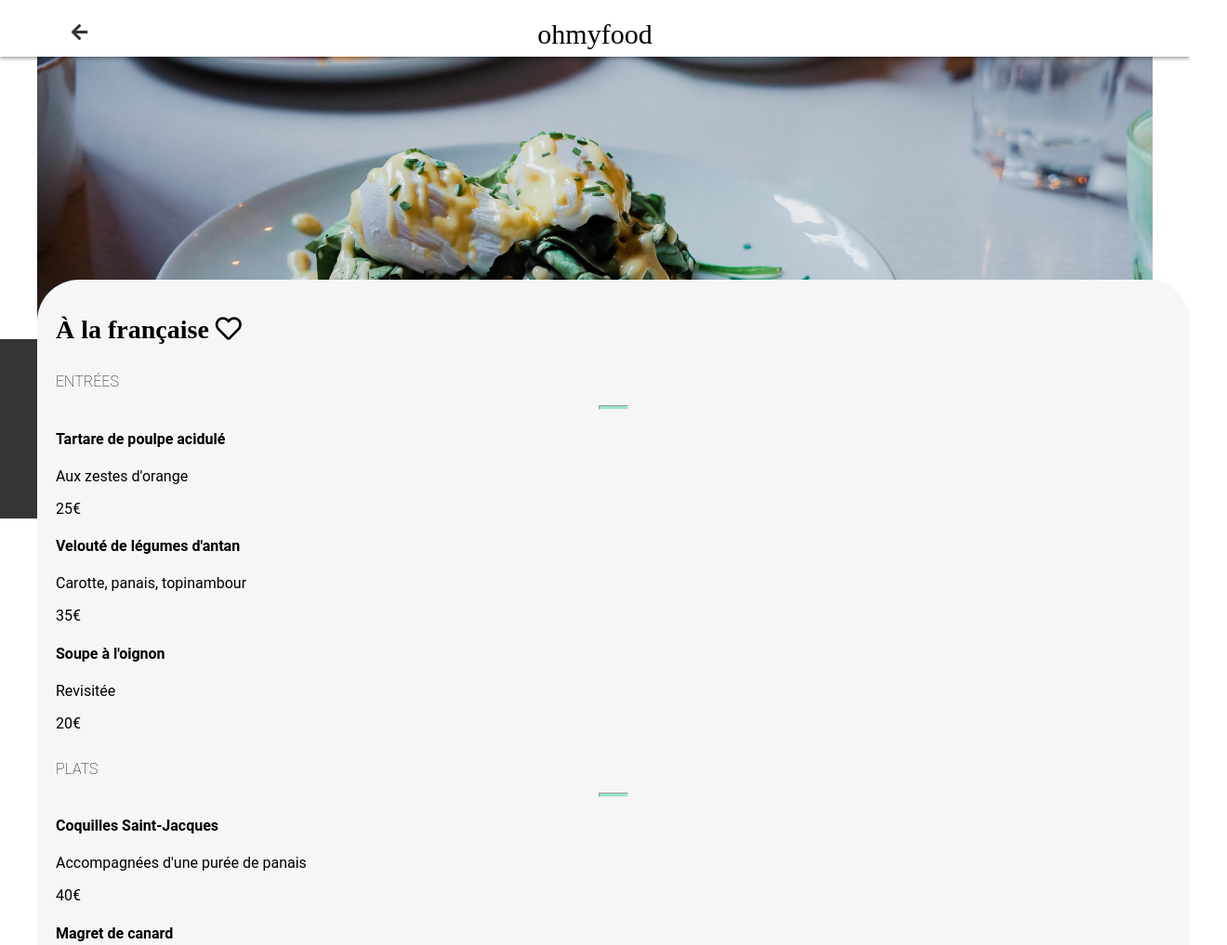
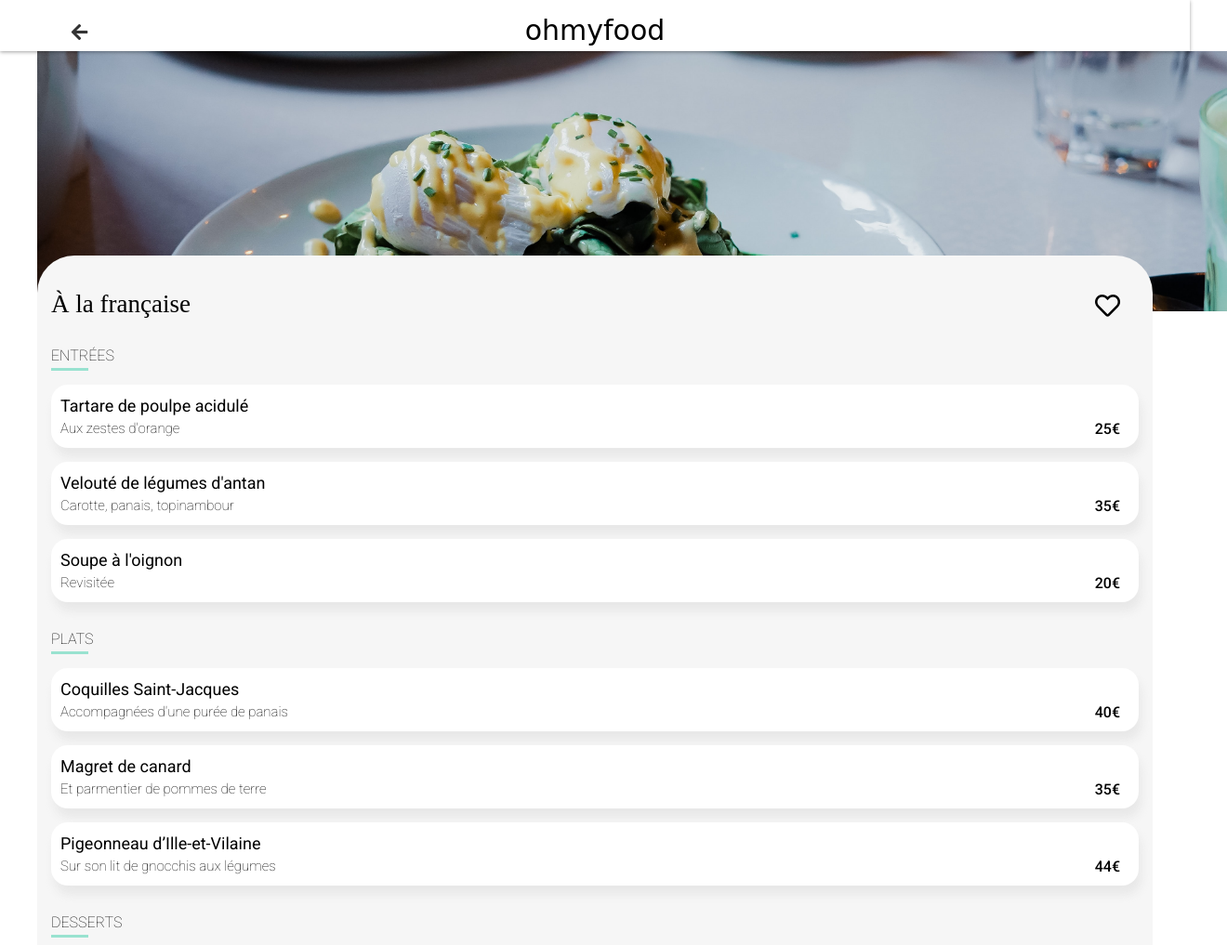
Before and after one commit to Florian-Coulpier/FlorianCoulpier_3_16112020, a plain HTML site: page menu1.html in a window 1280 px wide. Shown: the top 1017 px of the page at 93% size, 1320 px wide, since content can reach past the window. Drawn offline with Linux system fonts and the light colour scheme; a web font is replaced by a local one.

Commit message:
Le SCSS est presque terminé

```diff
--- a/css/Base/_typography.scss
+++ b/css/Base/_typography.scss
@@ -1,24 +1,16 @@
-@font-face {
-  font-family: 'Roboto';
-  src: url("../Fonts/Roboto-Regular.ttf")
-  format('ttf');
-}
+// POLICE CORPS 'ROBOTO' //
+@import url('https://fonts.googleapis.com/css2?family=Roboto:ital,wght@0,100;0,300;0,400;0,500;0,700;0,900;1,100&display=swap');
 
-@font-face {
-  font-family: 'Roboto-Thin';
-  src: url("../Fonts/Roboto-Thin.ttf")
-}
+// POLICE TITRE 'SHRIKHAND' //
 
-@font-face {
-  font-family: 'Shrikhand';
-  src: url("../Fonts/Shrikhand-Regular.otf")
-  format('otf')
-}
+@import url('https://fonts.googleapis.com/css2?family=Shrikhand&display=swap');
 
-body{
+body {
   margin: 0;
-  font-family: 'Roboto';
-  h1{
-    font-family: 'Shrikhand';
+  font-family: 'Roboto', sans-serif;
+
+  h1 {
+    font-family: 'Shrikhand', cursive;
+    font-weight: normal;
   }
 }
--- a/css/Components/_button.scss
+++ b/css/Components/_button.scss
@@ -29,7 +29,7 @@
     span {
       padding: 4px 8px;
       font-size: 14px;
-      background-color: #9356DC;
+      background-color: $colourprimaire;
       color: #fff;
       border-radius: 50%;
       position: absolute;
@@ -68,17 +68,24 @@
   }
 
   .functioning__button__taste {
-    background-color: rgb(245, 237, 255);
 
     i {
-      color: #9356DC;
+      color: rgb(126, 126, 126);
       font-size: 15px;
       position: absolute;
       left: 10%;
+
+      &:hover {
+        color: $colourprimaire;
+      }
     }
 
     p {
       margin: 0px;
+    }
+
+    &:hover {
+      background-color: rgb(245, 237, 255);
     }
   }
 
@@ -86,3 +93,23 @@
     text-decoration: none;
   }
 }
+
+// MENU //
+
+main {
+
+  .menu {
+
+    button {
+      @include button;
+      padding: 15px 45px;
+      transform: translateX(50%);
+      margin-bottom: 50px;
+
+      &:hover {
+        opacity: 0.8;
+        box-shadow: 1px 10px 10px #cfcfcf;
+      }
+    }
+  }
+}
--- a/css/Layout/_footer.scss
+++ b/css/Layout/_footer.scss
@@ -3,11 +3,11 @@ footer {
   color: #fff;
   padding: 20px 15px;
   @include desktop__footer;
-  z-index: 11;
 
   h1 {
-    font-size: 25px;
+    font-size: 18px;
     margin-top: 0px;
+    font-weight: lighter;
   }
 
   .footer__partner {
@@ -22,5 +22,6 @@ footer {
 
   p{
     margin: 8px 0px;
+
   }
 }
--- a/css/Layout/_header.scss
+++ b/css/Layout/_header.scss
@@ -1,7 +1,7 @@
 header{
   background-color: #fff;
-  box-shadow: 0px 2px 4px #0202025e;
-  padding: 20px 15px 7px 15px;
+  box-shadow: 0px 1px 4px #0202025e;
+  padding: 15px 15px 5px 15px;
   position: relative;
   z-index: 10;
 
--- a/css/Pages/_home.scss
+++ b/css/Pages/_home.scss
@@ -26,14 +26,13 @@ main{
 
   h2{
     margin: 20px 0px 12px 0px;
-    font-weight: bold;
+    font-weight: 500;
   }
 
   p{
     margin: 0px;
     font-size: 18px;
-    font-family: 'Roboto-Thin';
-    font-weight: 600;
+    font-weight: 100;
   }
 }
 
@@ -79,7 +78,7 @@ main{
     }
 
     .new {
-      background-color: $colour;
+      background-color: $colourtertiaire;
       color: #3b8673;
       padding: 6px 10px;
       font-size: 14px;
@@ -108,7 +107,7 @@ main{
 
     p{
       margin: 0px 0px 0px 15px;
-      font-weight: lighter;
+      font-weight: 300;
       color: black;
     }
 
@@ -120,7 +119,7 @@ main{
       color: black;
 
       &:hover{
-        color: linear-gradient(#FF79DA, #9356DC);
+        color: linear-gradient($coloursecondaire, $colourtertiaire);
       }
     }
   }
@@ -129,44 +128,83 @@ main{
 // MENU //
 
 main {
-  position: relative;
 
   .img__heading {
-    height: 300px;
+    height: 280px;
     width: 100%;
+    margin-top: -220px;
     object-fit: cover;
     z-index: -10;
+    position: absolute;
   }
 
   .menu {
     background-color: rgb(246, 246, 246);
-    margin-top: 100px;
-    padding: 15px 20px;
-    position: absolute;
-    width: 100%;
+    margin-top: 220px;
+    padding: 15px 15px;
     top: 140px;
-    z-index: 10;
-    border-top-left-radius: 45px;
-    border-top-right-radius: 45px;
-
+    z-index: 0;
+    border-top-left-radius: 40px;
+    border-top-right-radius: 40px;
 
     h2 {
       font-family: 'Shrikhand';
-      font-size: 28px;
+      font-size: 27px;
+      font-weight: lighter;
+    }
+
+    i {
+      float: right;
+      margin-right: 20px;
+      margin-top: 3px;
     }
 
     h3 {
       margin-top: 30px;
+      margin-bottom: 3px;
       text-transform: uppercase;
       font-weight: 200;
       font-size: 16px;
     }
 
-    hr {
-      width: 30px;
-      height: 3px;
-      background-color: $colour;
-      text-align: left;
+    .soulignement {
+      border-bottom: 3px solid #99e2d0;
+      width: 40px;
+      padding-top: 1px;
+    }
+
+    .menu__entree, .menu__plat, .menu__dessert {
+      background-color: white;
+      border-radius: 18px;
+      box-shadow: 3px 10px 10px #d6d6d669;
+      position: relative;
+      padding: 12px 0px 12px 10px;
+      margin: 15px 0px;
     }
   }
 }
+
+.menu__entree, .menu__plat, .menu__dessert {
+
+  h4 {
+    font-size: 18px;
+    font-weight: 400;
+    margin: 0px;
+    padding-bottom: 5px;
+  }
+
+  p {
+    font-size: 15px;
+    font-weight: lighter;
+    margin: 0px;
+    flex-wrap: wrap;
+    padding-right: 70px;
+  }
+
+  span {
+    position: absolute;
+    right: 20px;
+    bottom: 11px;
+    font-weight: 500;
+  }
+}
--- a/css/Utils/_variables.scss
+++ b/css/Utils/_variables.scss
@@ -1,5 +1,8 @@
-$colour: #99e2d0;
+// Couleurs //
+$colourprimaire: #9356DC;
+$coloursecondaire: #FF79DA;
+$colourtertiaire: #99e2d0;
 
-
+// Breakpoints //
 $screen-tablet-min: 600px;
 $screen-desktop-min: 1000px;
--- a/menu1.html
+++ b/menu1.html
@@ -10,20 +10,23 @@
 <body>
   <!-- HEADER -->
   <header>
-    <i class="fas fa-arrow-left"></i>
+    <a href="index.html"><i class="fas fa-arrow-left"></i></a>
     <h1>ohmyfood</h1>
   </header>
   <!-- MAIN -->
   <main>
+    <!-- Image Heading -->
     <img class="img__heading" src="./Maquettes & images/images/restaurants/toa-heftiba-DQKerTsQwi0-unsplash.jpg" alt="">
     <section class="menu">
+      <!-- Titre Menu -->
       <h2 class="menu__heading">
         À la française
         <i class="far fa-heart"></i>
       </h2>
+      <!-- Entrées -->
       <div class="menu__entrees">
         <h3>Entrées</h3>
-        <hr>
+        <div class="soulignement"></div>
         <div class="menu__entree">
           <h4>Tartare de poulpe acidulé</h4>
           <p>Aux zestes d'orange</p>
@@ -40,9 +43,10 @@
           <span>20€</span>
         </div>
       </div>
+      <!-- Plats -->
       <div class="menu__plats">
         <h3>Plats</h3>
-        <hr>
+        <div class="soulignement"></div>
         <div class="menu__plat">
           <h4>Coquilles Saint-Jacques</h4>
           <p>Accompagnées d'une purée de panais</p>
@@ -59,9 +63,10 @@
           <span>44€</span>
         </div>
       </div>
+      <!-- Desserts -->
       <div class="menu__desserts">
         <h3>Desserts</h3>
-        <hr>
+        <div class="soulignement"></div>
         <div class="menu__dessert">
           <h4>Pétales de violettes glacés</h4>
           <p>Et purée de noisettes</p>
@@ -78,6 +83,7 @@
           <span>23€</span>
         </div>
       </div>
+      <!-- Boutton -->
       <button>Commander</button>
     </section>
   </main>
```
Also changed, not shown: menu2.html (+10 -4 lines), menu3.html (+10 -4 lines), menu4.html (+10 -4 lines), css/main.css, 1 other file.
